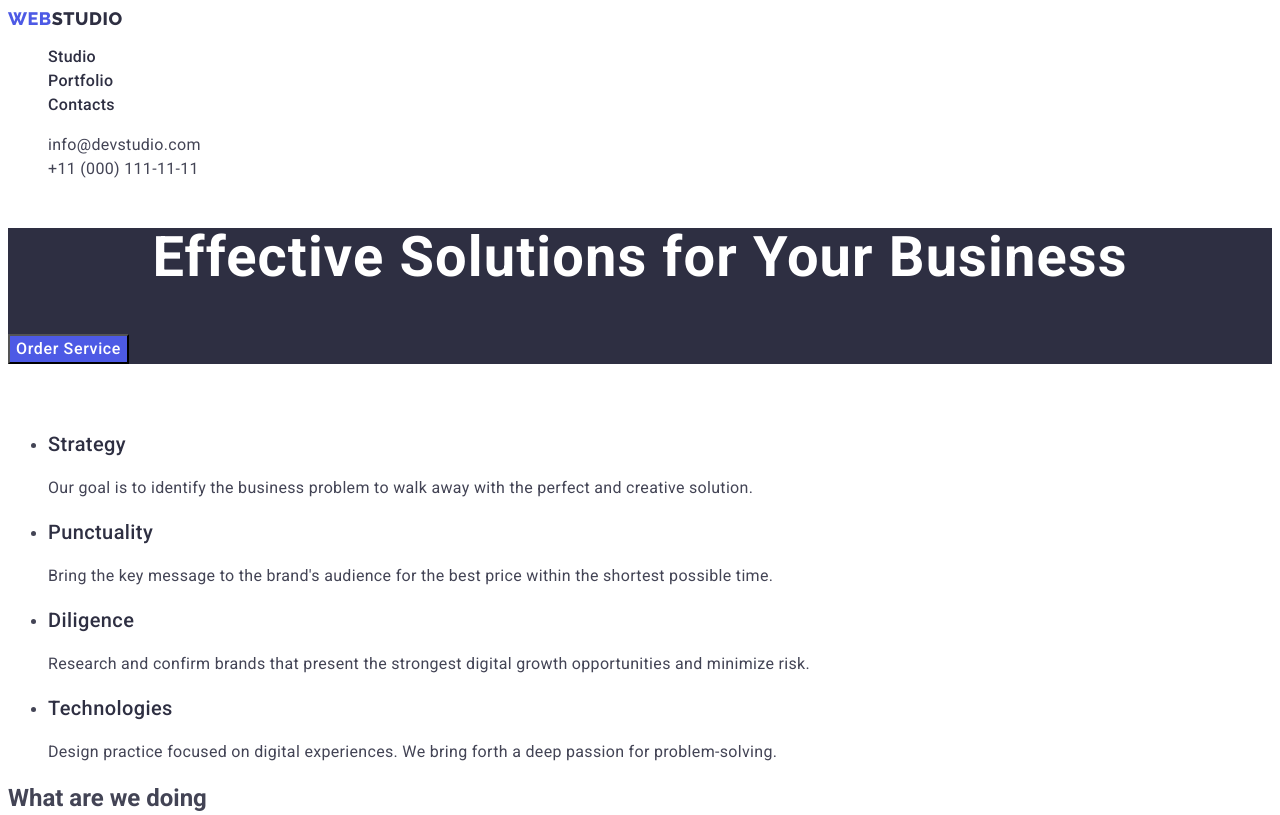
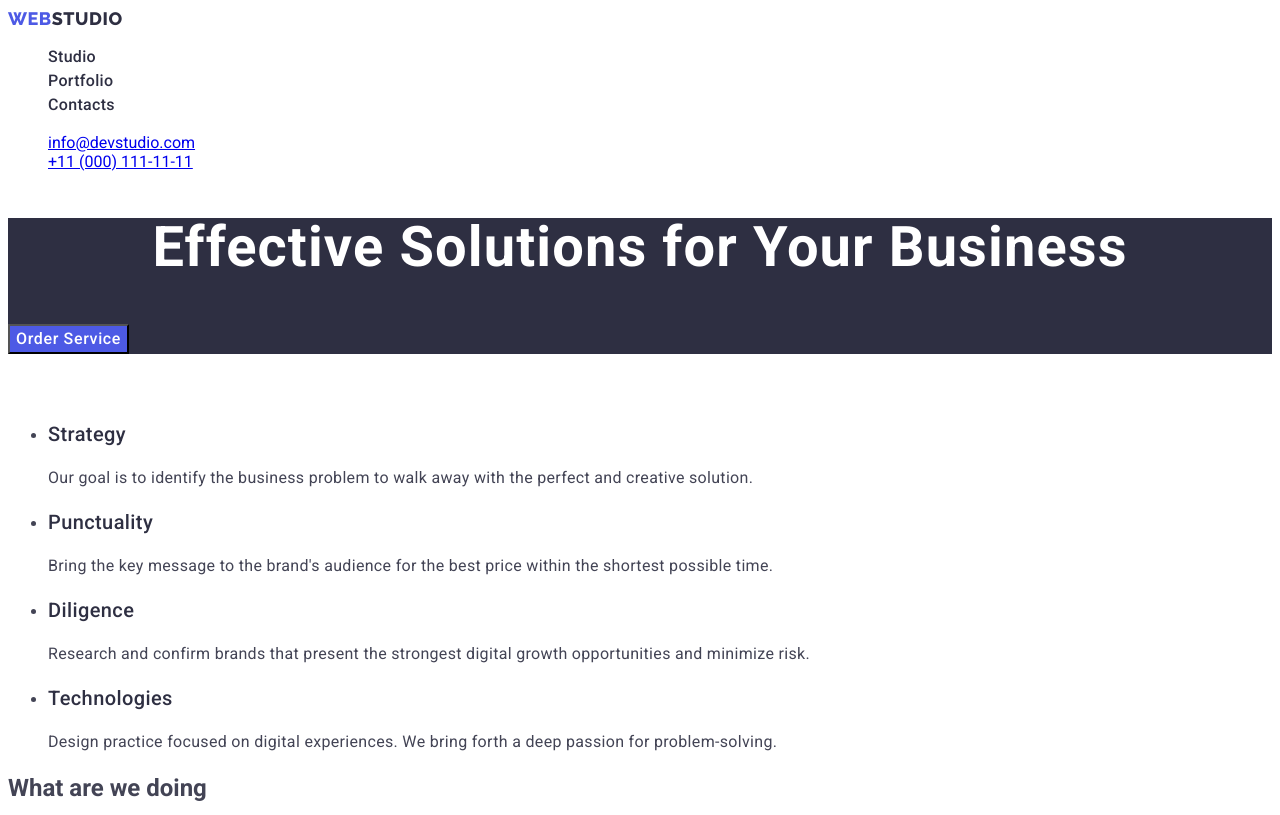
Before and after one commit to YuriiShulga/goit-markup-hw-02, a plain HTML site: page index.html in a window 1280 px wide. Shown: the top 815 px of the page. Drawn offline with Linux system fonts and the light colour scheme.

Commit message:
commit-18-hw-02

```diff
--- a/css/styles.css
+++ b/css/styles.css
@@ -83,7 +83,7 @@ body {
 .address-item {
 }
 
-.header-mail {
+.header-contact {
   font-size: 16px;
   line-height: 1.5;
   letter-spacing: 0.02em;
@@ -96,7 +96,7 @@ body {
   color: #404bbf;
 }
 
-.header-tel {
+.header-contact {
   font-size: 16px;
   line-height: 1.5;
   letter-spacing: 0.02em;
```
Also changed, not shown: portfolio.html (+2 -2 lines).
